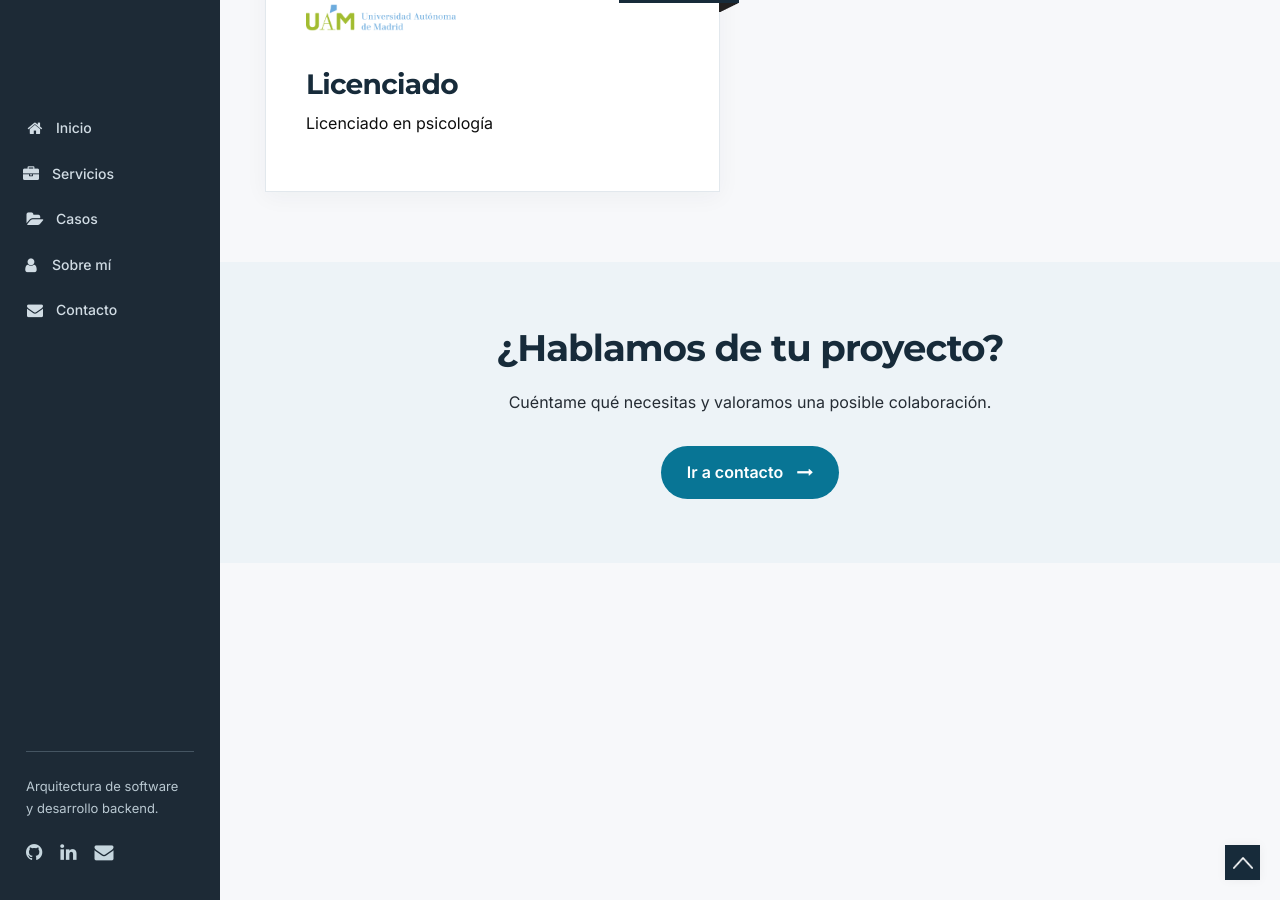
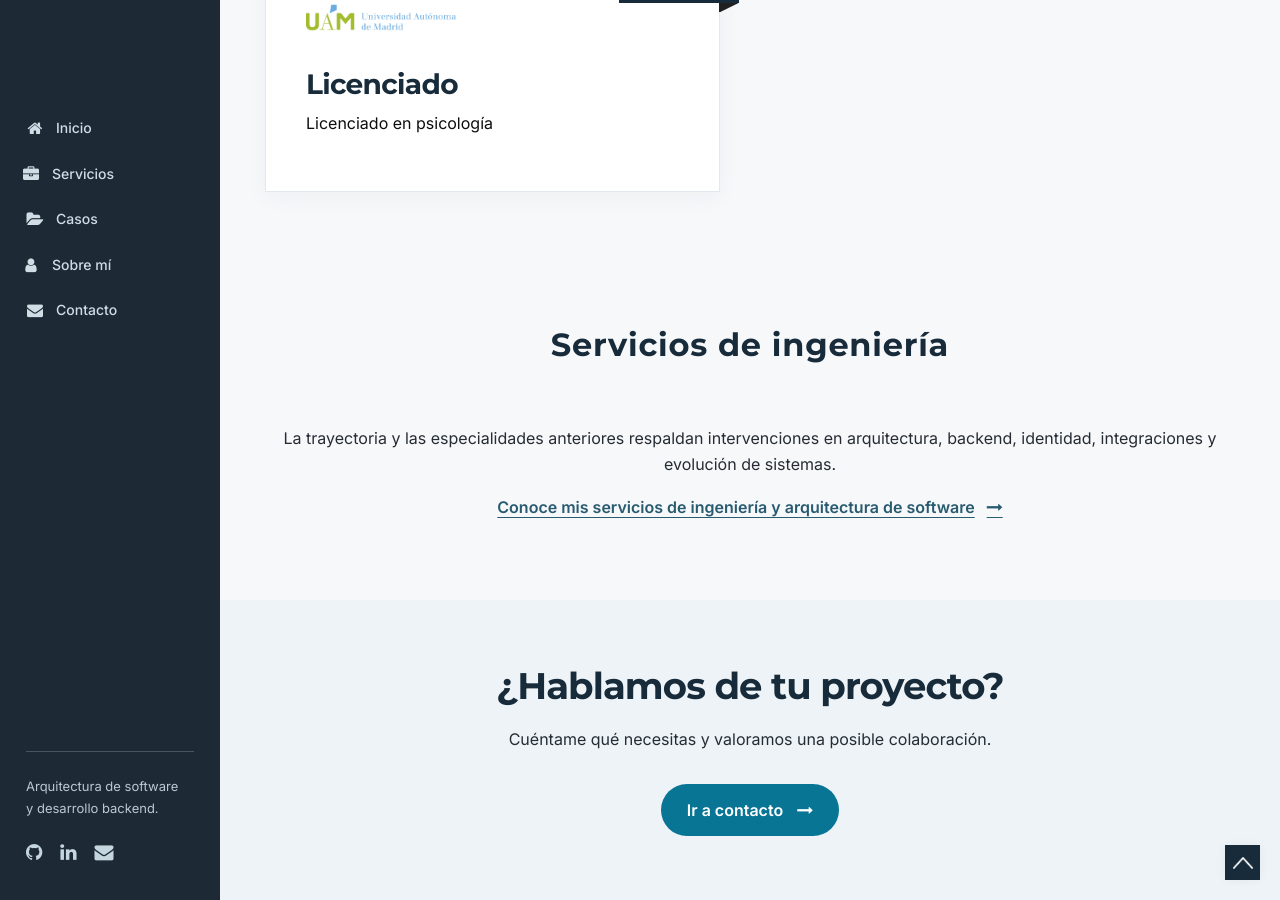
Before and after one commit to dabiz-me/dabiz.me, a Jekyll site: the page built from sobre-mi.md, in a window 1280 px wide and 900 px high, scrolled down 5674 px. Built offline with Jekyll 4.4.1, drawn with Linux system fonts in a browser that asks for light colours.

Commit message:
feat(v3.1): restore technical service depth and consistent iconography

```diff
--- a/sobre-mi.md
+++ b/sobre-mi.md
@@ -18,6 +18,13 @@ permalink: /sobre-mi/
   {% include personal_section.html %}
   {% include skills_section.html %}
   {% include experiences_section.html %}
+  <section class="full-page clearfix dabiz-service-process" aria-labelledby="professional-services-title">
+    <div class="container-fluid"><div class="dabiz-collaboration-inner text-center">
+      <div class="section-title"><div class="border-center"></div><h2 id="professional-services-title">Servicios de ingeniería</h2><div class="border-center"></div></div>
+      <p>La trayectoria y las especialidades anteriores respaldan intervenciones en arquitectura, backend, identidad, integraciones y evolución de sistemas.</p>
+      <p><a class="dabiz-service-link" href="{{ '/ingenieria-software/' | relative_url }}">Conoce mis servicios de ingeniería y arquitectura de software <i class="fa fa-long-arrow-right" aria-hidden="true"></i></a></p>
+    </div></div>
+  </section>
   <section class="full-page clearfix dabiz-service-outro" aria-labelledby="about-contact-title">
     <div class="container-fluid text-center">
       <h2 id="about-contact-title">¿Hablamos de tu proyecto?</h2>
```
